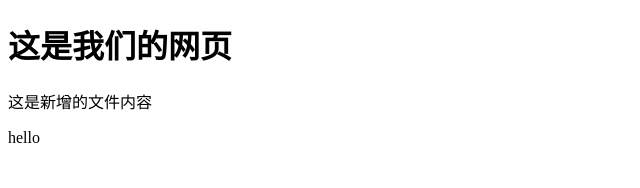
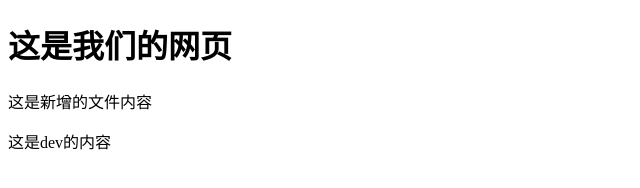
Before and after one commit to sunshine03825/test001, a plain HTML site: page index.html in a window 1280 px wide. Shown: the whole page, without its empty margins (0-640 px from the left). Drawn offline with Linux system fonts and the light colour scheme.

Commit message:
这是第七次dev更改的内容

```diff
--- a/index.html
+++ b/index.html
@@ -11,7 +11,7 @@
 <body>
     <h1>这是我们的网页</h1>
     <p>这是新增的文件内容</p>
-    <span>hello</span>
+    <span>这是dev的内容</span>
 </body>
 
 </html>
```
